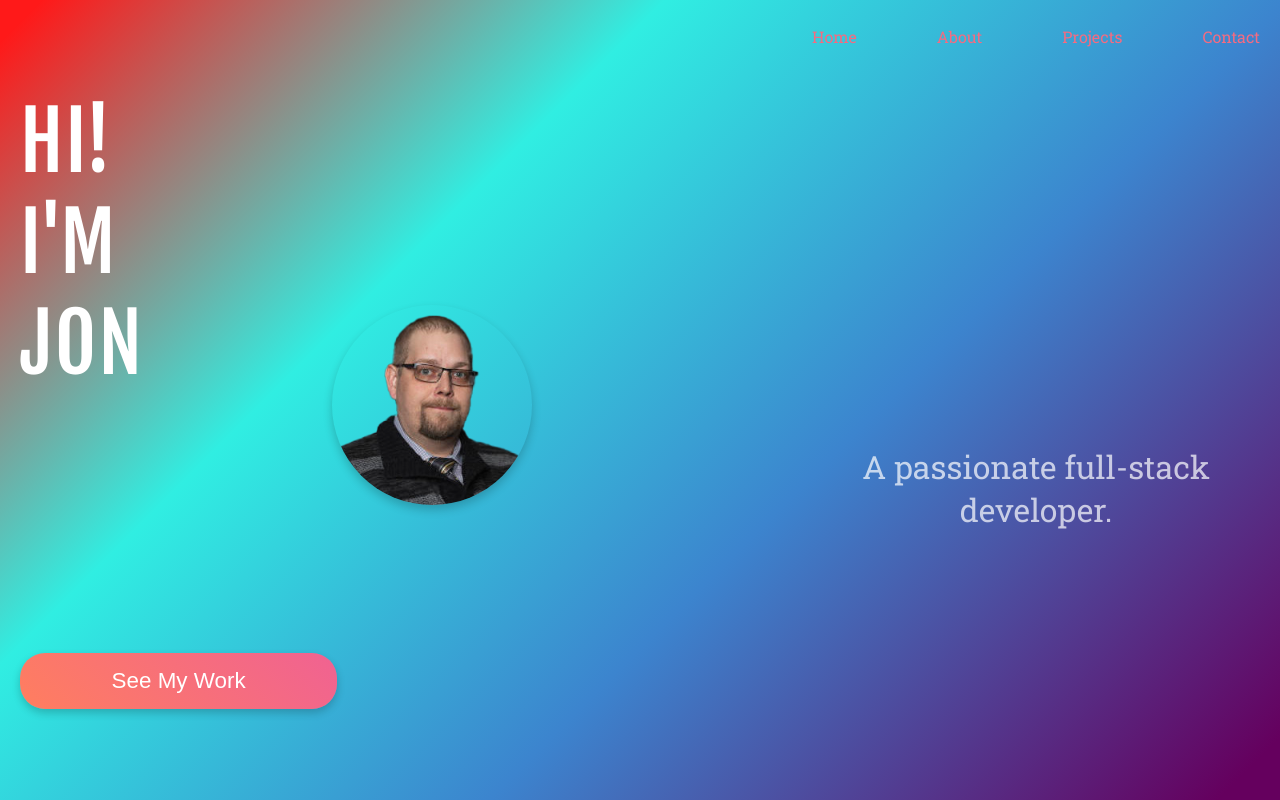
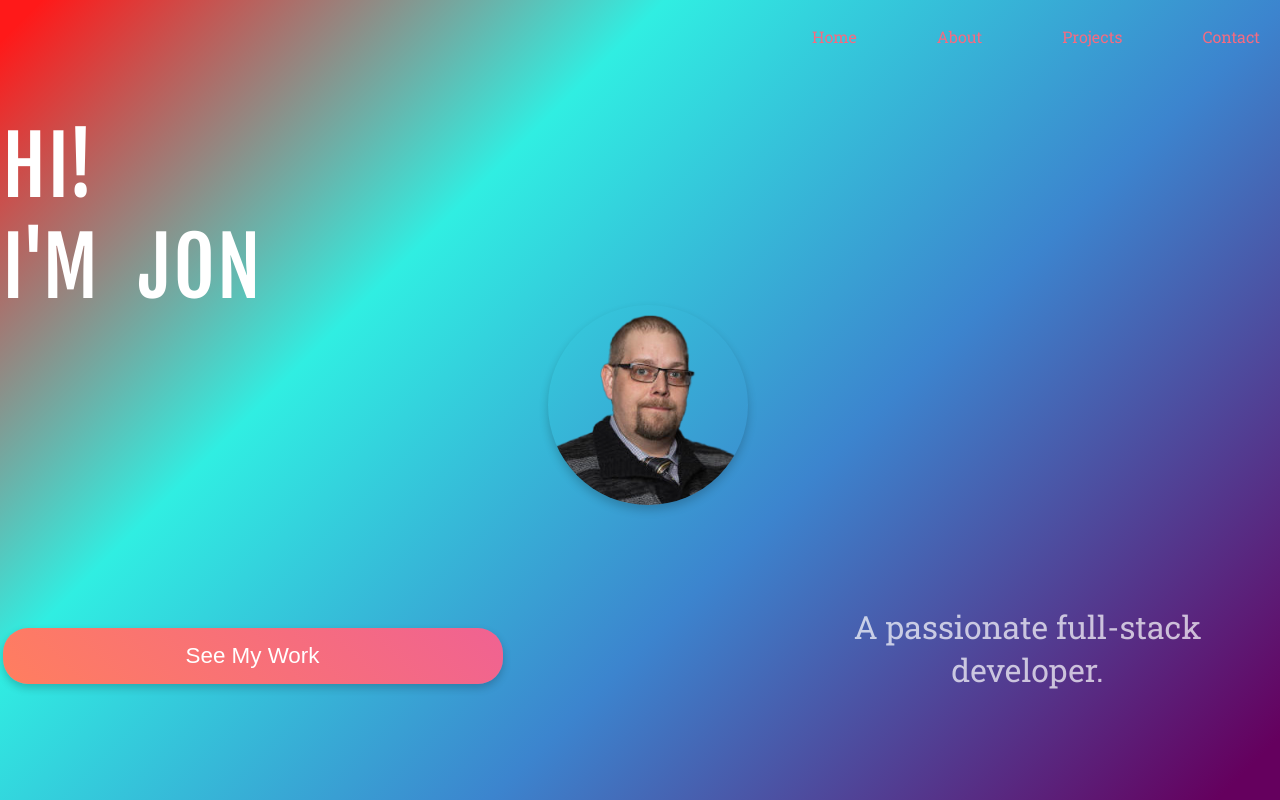
Before and after one commit to happyCoder85/react-dev-portfolio, a React (Create React App) app: page / in a window 1280 px wide. Shown: the top 800 px of the page. Built offline with nearby package versions, Linux system fonts and the light colour scheme.

Commit message:
Fixed photo in Hero section

```diff
--- a/src/App.css
+++ b/src/App.css
@@ -270,6 +270,7 @@ h1, h2, h3, h4, h5, h6 {
         display: flex;
         flex-direction: column;
         height: 100vh;
+        width: 500px;
         justify-content: space-around;
       }
 
@@ -289,12 +290,15 @@ h1, h2, h3, h4, h5, h6 {
         justify-content: center;
         align-items: center;
         position: relative;
+        width: 300px;
      }
 
      .hero p {
-        margin-left: 300px;
         font-size: 2em;
-        margin-top: 440px;
+        margin-top: 600px;
+
+        width: 500px;
+
       }
 
       .about {
```
